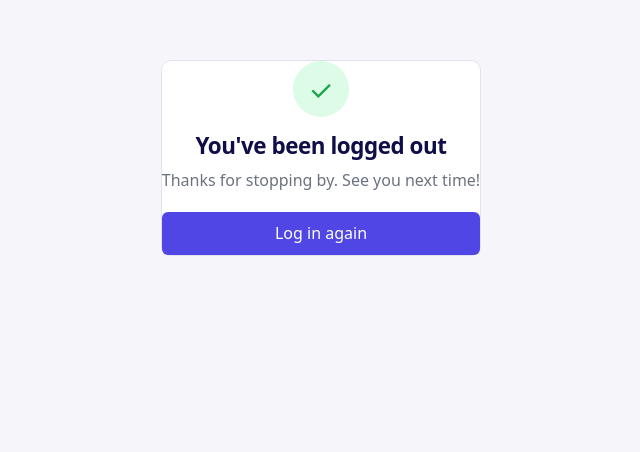
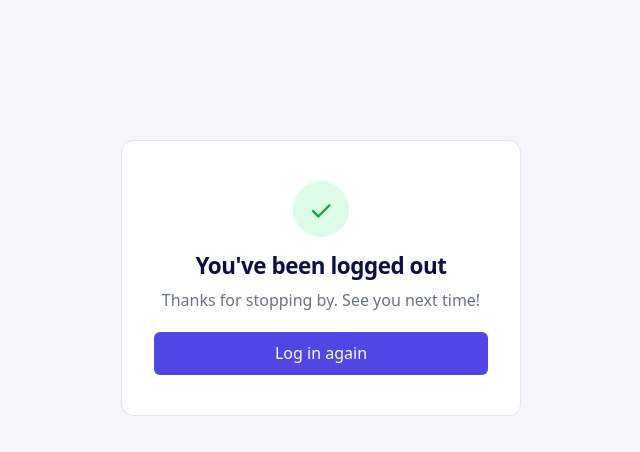
Before and after one commit to D3besh/WAD2_Project_CartOut, a Vue app in the folder client/: page /logged-out in a window 1280 px wide. Shown: the part 158-610 px from the top of the page, without its empty margins (319-959 px from the left). Built offline with nearby package versions, Linux system fonts and the light colour scheme.

Commit message:
Update LoggedOutView.vue

```diff
--- a/client/src/views/LoggedOutView.vue
+++ b/client/src/views/LoggedOutView.vue
@@ -16,12 +16,19 @@ const router = useRouter()
 
 <style scoped>
 .logged-out {
-  min-height: 70vh;
+  min-height: 100vh;
+  padding: 24px;
   display: flex;
   align-items: center;
   justify-content: center;
 }
-.card { text-align: center; max-width: 360px; }
+.card {
+  text-align: center;
+  width: 100%;
+  max-width: 400px;
+  padding: 40px 32px;
+  border-radius: 12px;
+}
 .check {
   width: 56px; height: 56px; margin: 0 auto 1rem;
   border-radius: 50%;
```
